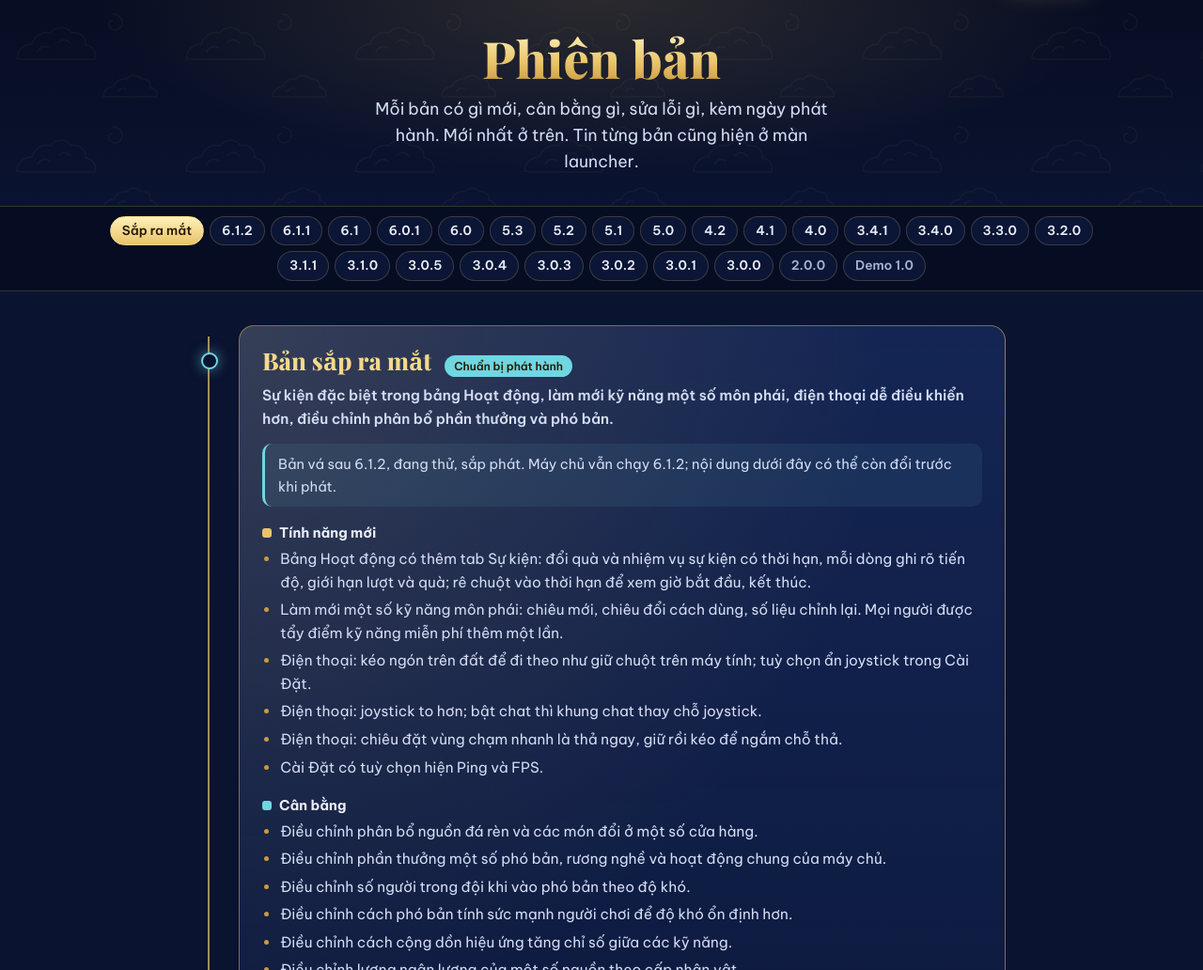
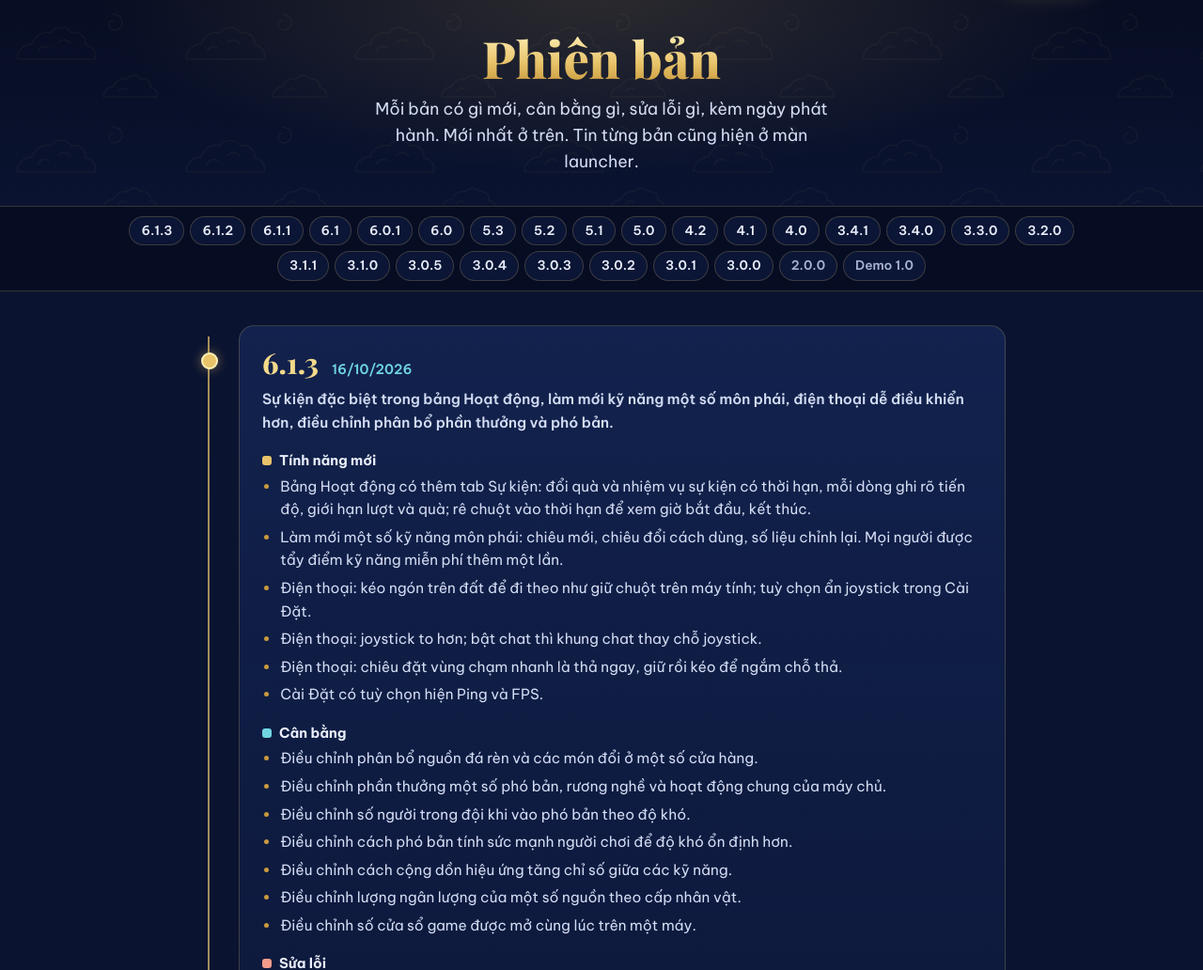
Before and after one commit to darkness0710/chienquoc-remaster, a plain HTML site: page phien-ban/index.html in a window 1280 px wide. Shown: the part 68-1100 px from the top of the page at 94% size. Drawn offline with nearby package versions, Linux system fonts and the light colour scheme.

Commit message:
Phát hành 6.1.3 (2026-10-16): sự kiện đặc biệt, làm mới kỹ năng môn phái, kéo-đi điện thoại, điều chỉnh phân bổ

```diff
--- a/js/release.js
+++ b/js/release.js
@@ -25,7 +25,8 @@
     // 6.1.1: ngày phát thật 2026-10-15 (tag 6.1.1, PC + Android). Đổi ngày thì đồng bộ chữ dự phòng
     // "15/10/2026" trong các thẻ <time data-rel="6.1.1"> (README §Sửa thường gặp).
     "6.1.1": "2026-10-15",
-    "6.1.2": "2026-10-15"
+    "6.1.2": "2026-10-15",
+    "6.1.3": "2026-10-16"
   };
 
   var list = document.querySelectorAll("time[data-rel]");
--- a/phien-ban/index.html
+++ b/phien-ban/index.html
@@ -49,7 +49,7 @@
 
   <div class="vtoc-bar">
     <nav class="wrap vtoc" aria-label="Nhảy tới phiên bản">
-      <a class="is-next" href="#v-sap-ra">Sắp ra mắt</a>
+      <a href="#v6-1-3">6.1.3</a>
       <a href="#v6-1-2">6.1.2</a>
       <a href="#v6-1-1">6.1.1</a>
       <a href="#v6-1">6.1</a>
@@ -82,13 +82,12 @@
   <div class="wrap">
     <div class="vlist">
 
-      <article class="vcard vcard--next" id="v-sap-ra">
+      <article class="vcard" id="v6-1-3">
         <header class="vcard__head">
-          <h2 class="vcard__ver">Bản sắp ra mắt</h2>
-          <span class="vcard__tag">Chuẩn bị phát hành</span>
+          <h2 class="vcard__ver">6.1.3</h2>
+          <time class="vcard__date" data-rel="6.1.3" datetime="2026-10-16">16/10/2026</time>
         </header>
         <p class="vcard__sum">Sự kiện đặc biệt trong bảng Hoạt động, làm mới kỹ năng một số môn phái, điện thoại dễ điều khiển hơn, điều chỉnh phân bổ phần thưởng và phó bản.</p>
-        <p class="note">Bản vá sau 6.1.2, đang thử, sắp phát. Máy chủ vẫn chạy 6.1.2; nội dung dưới đây có thể còn đổi trước khi phát.</p>
 
         <h3 class="g-new">Tính năng mới</h3>
         <ul>
```
Also changed, not shown: index.html (+1 -1 lines).
